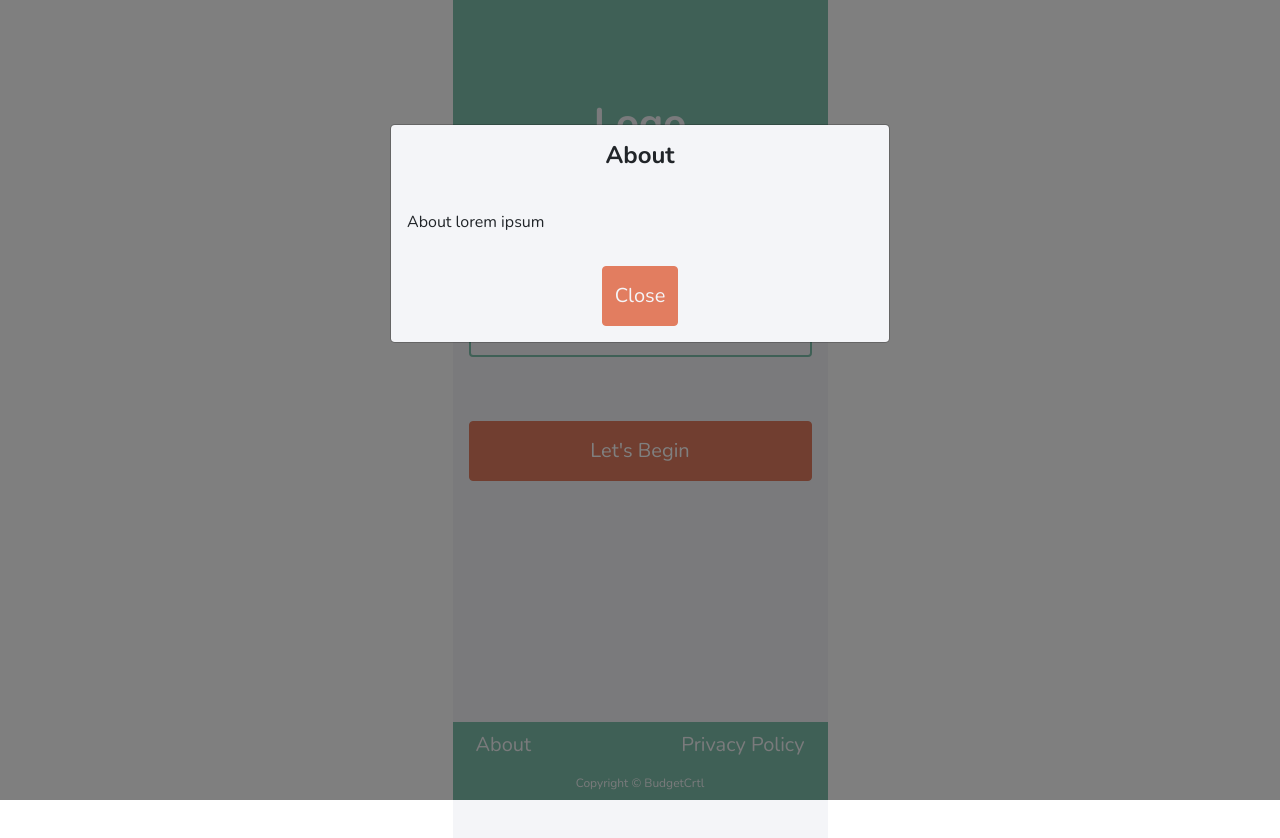
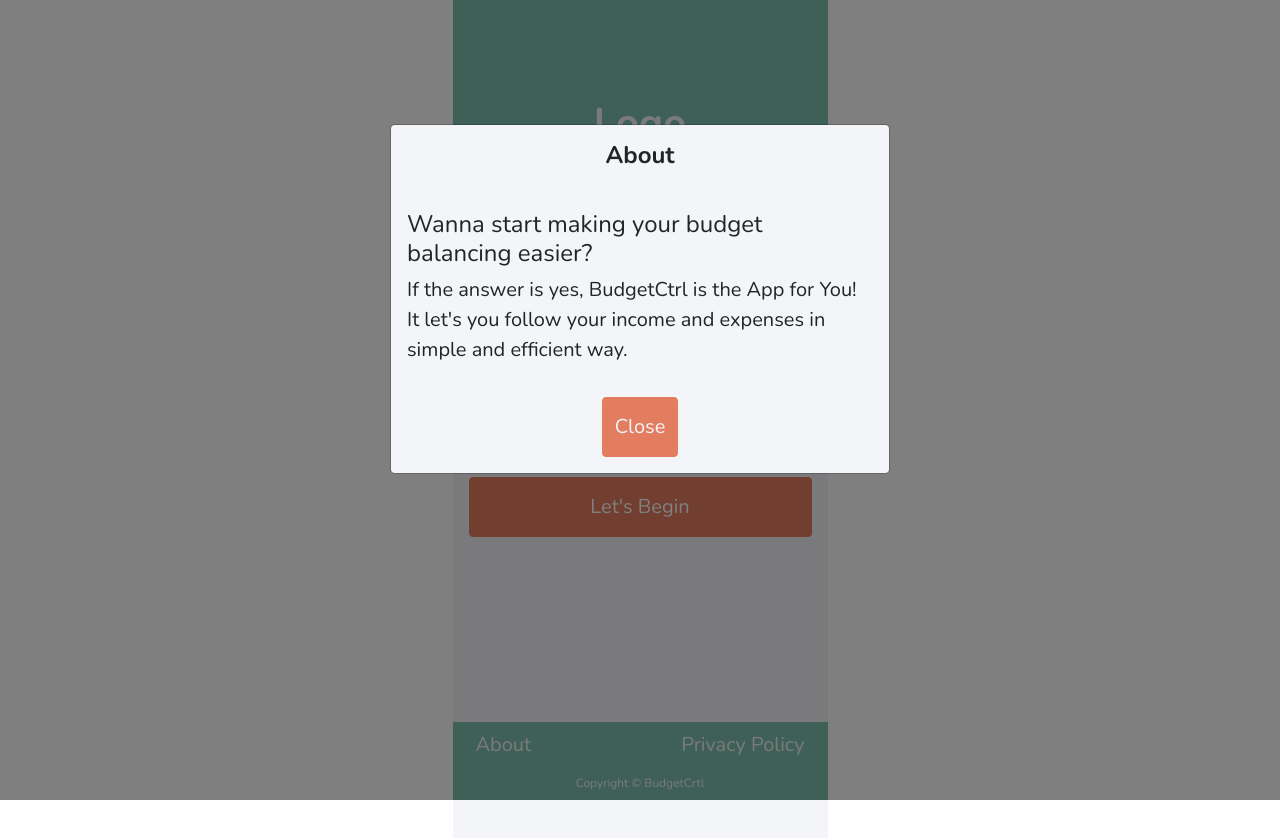
Before and after one commit to BCH-REACT20S-Project-1-Group-2/BCH-REACT20S-Project-1-Group-2.github.io, a React (Create React App) app in the folder frontend/: page / in a window 1280 px wide. Both pictures are taken after a click on the element "About". Shown: the top 838 px of the page. Built offline with nearby package versions, Linux system fonts and the light colour scheme.

Commit message:
feature/welcome_about_privacy_content: Text added to footer.json. CustomModals modified to have <h4> and <p> (#48)
Co-authored-by: vesasuikkola <69304782+vesasuikkola@users.noreply.github.com>

```diff
--- a/frontend/src/components/CustomModal.js
+++ b/frontend/src/components/CustomModal.js
@@ -26,7 +26,10 @@
             <h3>{props.title}</h3>
           </Modal.Title>
         </Modal.Header>
-        <Modal.Body>{props.body}</Modal.Body>
+        <Modal.Body>
+            <h4>{props.body}</h4>
+            <p>{props.text}</p>
+        </Modal.Body>
         <Modal.Footer className="align-self-center border-0">
           <Button onClick={handleClose}>{closeButtonLabel}</Button>
         </Modal.Footer>
--- a/frontend/src/components/Footer.js
+++ b/frontend/src/components/Footer.js
@@ -5,7 +5,7 @@
 import CustomModal from "./CustomModal";
 
 function Footer() {
-  const { about, privacyPolicy } = require("../phrases/Footer.json");
+  const { about, privacyPolicy, aboutText, privacyPolicyText } = require("../phrases/Footer.json");
   const { appName } = require("../phrases/App.json");
   return (
     <footer className="p-2 d-flex justify-content-center">
@@ -20,10 +20,10 @@
           <Route path="/">
             <Row>
               <Col>
-                <CustomModal title="About" body={about} />
+                <CustomModal title="About" body={about} text={aboutText}/>
               </Col>
               <Col className="d-flex justify-content-end">
-                <CustomModal title="Privacy Policy" body={privacyPolicy} />
+                <CustomModal title="Privacy Policy" body={privacyPolicy} text={privacyPolicyText}/>
               </Col>
             </Row>
             <Row>
--- a/frontend/src/components/WelcomeMain.js
+++ b/frontend/src/components/WelcomeMain.js
@@ -18,15 +18,14 @@
   };
 
   render() {
-    const { welcomeText, welcomeCTA } = require("../phrases/App.json");
+    const { welcomeText, welcomeCTA, appName } = require("../phrases/App.json");
 
     return (
       <Container className="mt-5 pt-5 px-0">
         <Row>
           <Col>
-            <h2 className="text-center">
-              {welcomeText} {this.state.username}
-            </h2>
+            <h2 className="text-center">{welcomeText}</h2>
+            <h1 className="text-center">{appName}</h1>
           </Col>
         </Row>
         <Form>
--- a/frontend/src/phrases/App.json
+++ b/frontend/src/phrases/App.json
@@ -1,6 +1,6 @@
 {
     "appName": "BudgetCrtl",
-    "welcomeText": "Welcome",
+    "welcomeText": "Welcome to",
     "welcomeCTA":"Let's Begin",
     "saveButtonLabel":"Save",
     "closeButtonLabel":"Close"
--- a/frontend/src/phrases/Footer.json
+++ b/frontend/src/phrases/Footer.json
@@ -1,4 +1,6 @@
 {
-    "about": "About lorem ipsum",
-    "privacyPolicy": "Privacy policy lorem ipsum"
+    "about": "Wanna start making your budget balancing easier?",
+    "aboutText": "If the answer is yes, BudgetCtrl is the App for You! It let's you follow your income and expenses in simple and efficient way.",
+    "privacyPolicy": "Article 12 of GDPR",
+    "privacyPolicyText": "We communicate information about how we process your personal data in concise, transparent and clear way. Information is easily accessible and free of charge."
 }
--- a/frontend/src/styles/App.css
+++ b/frontend/src/styles/App.css
@@ -30,6 +30,10 @@
 h3 {
   font-size: 24px !important;
   font-weight: 600 !important;
+}
+h4 {
+  font-size: 24px !important;
+  font-weight: 400 !important;
 }
 h6 {
   font-size: 12px !important;
```
